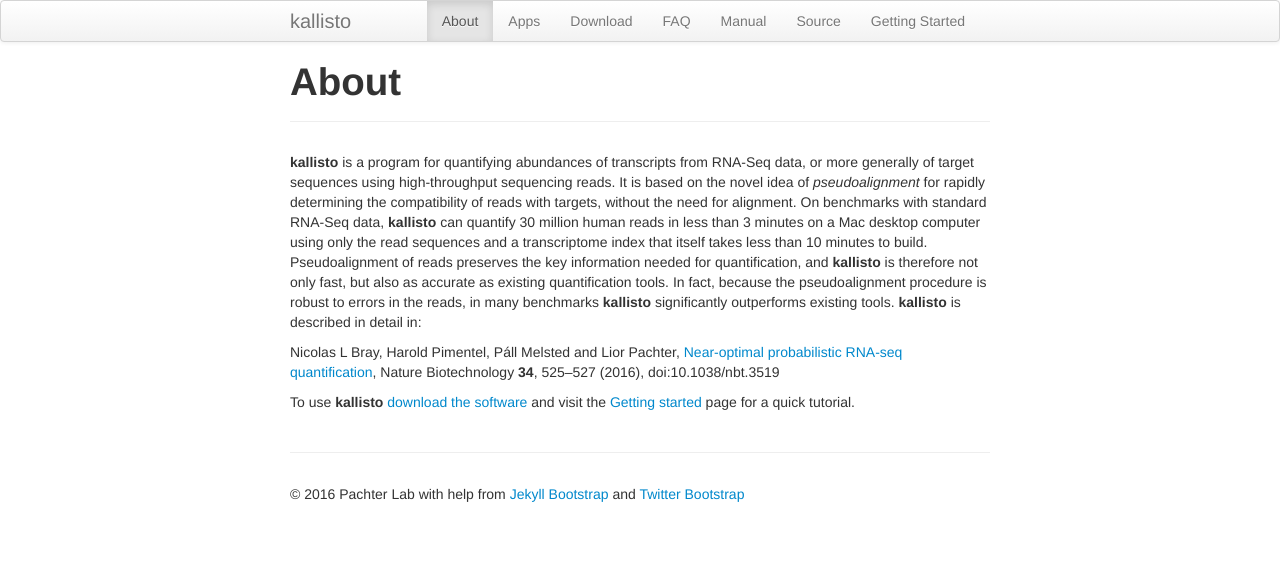
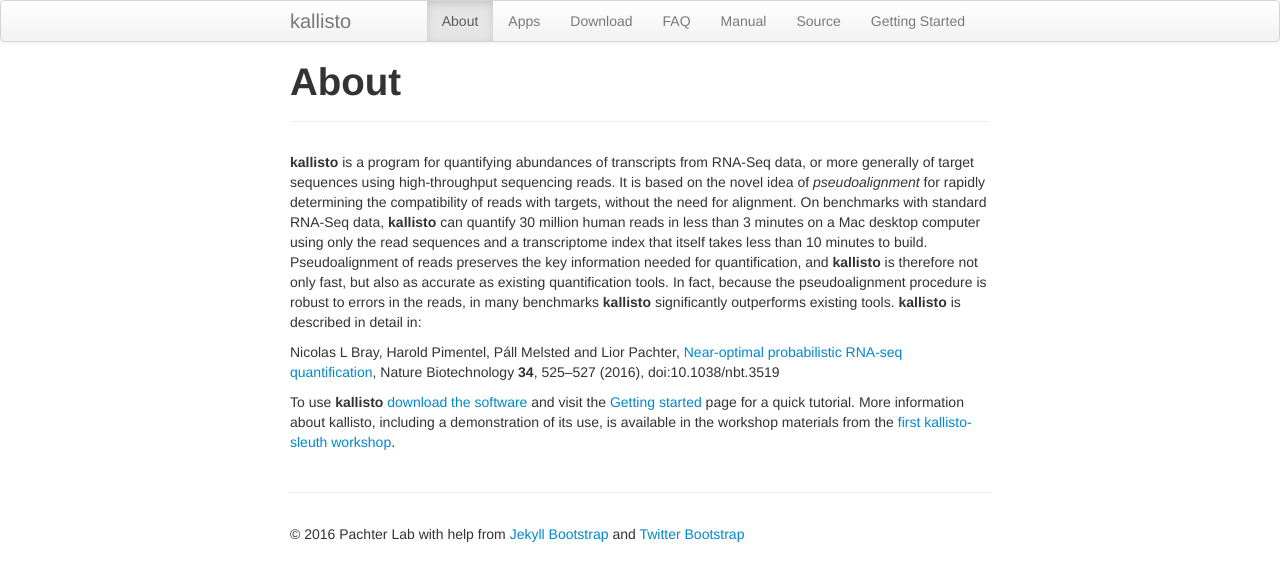
Before and after one commit to pachterlab/kallisto, a Jekyll site: the page built from about.md, in a window 1280 px wide. Shown: the top 581 px of the page. Built offline with Jekyll 4.4.1, drawn with Linux system fonts in a browser that asks for light colours.

Commit message:
Add link to kallisto-sleuth workshop

```diff
--- a/about.md
+++ b/about.md
@@ -23,4 +23,4 @@
 Nicolas L Bray, Harold Pimentel, Páll Melsted and Lior Pachter, [Near-optimal probabilistic RNA-seq quantification](http://www.nature.com/nbt/journal/v34/n5/full/nbt.3519.html), Nature Biotechnology __34__, 525--527 (2016), doi:10.1038/nbt.3519
 
 To use __kallisto__ [download the software](download.html) and visit the
-[Getting started](starting.html) page for a quick tutorial.
+[Getting started](starting.html) page for a quick tutorial. More information about kallisto, including a demonstration of its use, is available in the workshop materials from the [first kallisto-sleuth workshop](https://pachterlab.github.io/kallisto-sleuth-workshop-2016/).
```
